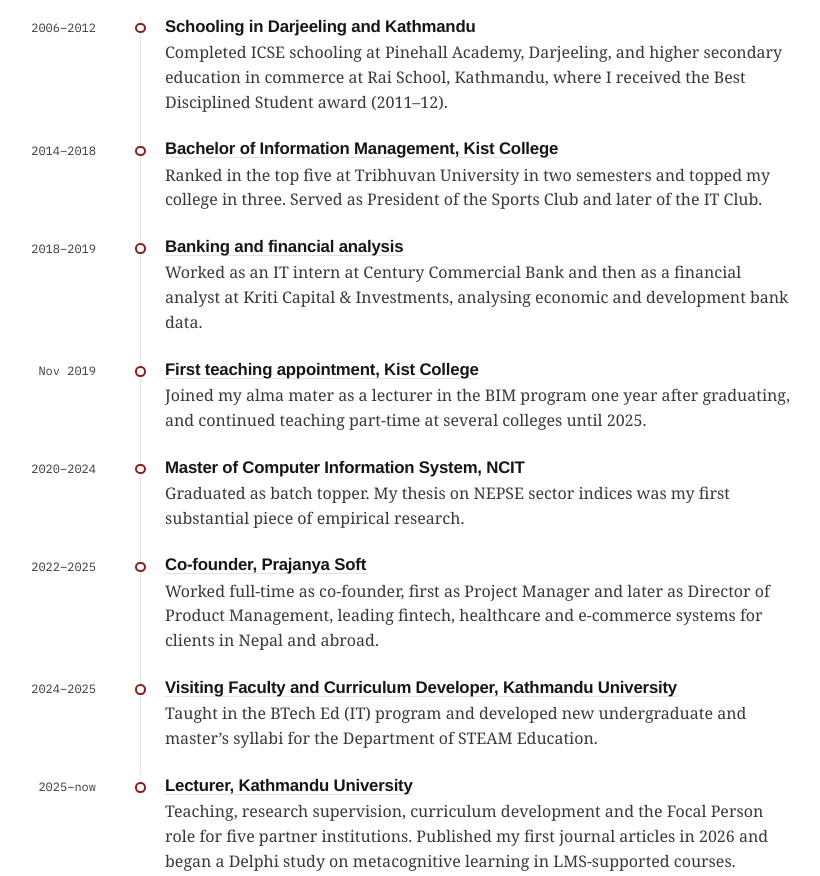
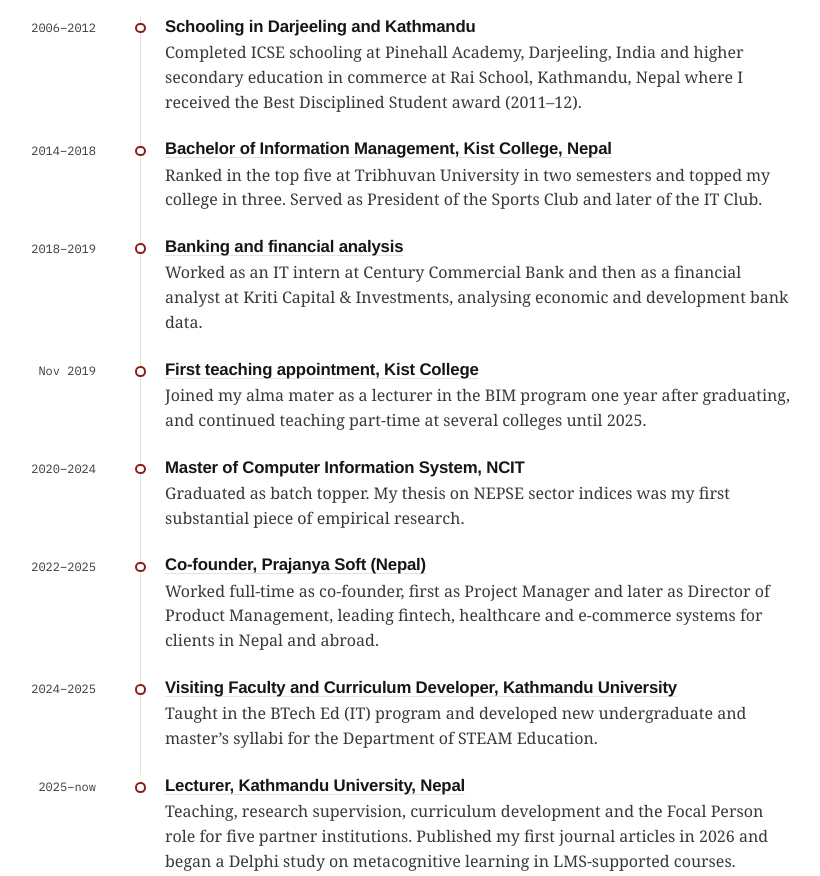
Before and after one commit to AvinashMaskey101/avinashweb, an Astro site: page / in a window 1280 px wide. Shown: the part 4100-4976 px from the top of the page, without its empty margins (112-932 px from the left). Built offline with nearby package versions, Linux system fonts and the light colour scheme; Astro itself is replaced by a stand-in of ours; a web font is replaced by a local one.

Commit message:
few updates

```diff
--- a/src/data/profile.ts
+++ b/src/data/profile.ts
@@ -15,12 +15,12 @@
 export const journey = [
   {
     years: '2006–2012',
-    title: 'Schooling in Darjeeling and Kathmandu',
-    text: 'Completed ICSE schooling at Pinehall Academy, Darjeeling, and higher secondary education in commerce at Rai School, Kathmandu, where I received the Best Disciplined Student award (2011–12).',
+    title: 'Schooling in Darjeeling and Kathmandu ',
+    text: 'Completed ICSE schooling at Pinehall Academy, Darjeeling, India and higher secondary education in commerce at Rai School, Kathmandu, Nepal where I received the Best Disciplined Student award (2011–12).',
   },
   {
     years: '2014–2018',
-    title: 'Bachelor of Information Management, Kist College',
+    title: 'Bachelor of Information Management, Kist College, Nepal',
     text: 'Ranked in the top five at Tribhuvan University in two semesters and topped my college in three. Served as President of the Sports Club and later of the IT Club.',
     href: '/background/#student',
   },
@@ -43,7 +43,7 @@
   },
   {
     years: '2022–2025',
-    title: 'Co-founder, Prajanya Soft',
+    title: 'Co-founder, Prajanya Soft (Nepal)',
     text: 'Worked full-time as co-founder, first as Project Manager and later as Director of Product Management, leading fintech, healthcare and e-commerce systems for clients in Nepal and abroad.',
     href: '/background/#industry',
   },
@@ -55,7 +55,7 @@
   },
   {
     years: '2025–now',
-    title: 'Lecturer, Kathmandu University',
+    title: 'Lecturer, Kathmandu University, Nepal',
     text: 'Teaching, research supervision, curriculum development and the Focal Person role for five partner institutions. Published my first journal articles in 2026 and began a Delphi study on metacognitive learning in LMS-supported courses.',
     href: '/teaching/',
   },
--- a/src/pages/teaching.astro
+++ b/src/pages/teaching.astro
@@ -37,7 +37,7 @@
     <span class="m" aria-hidden="true">§</span>
     <h1>Teaching</h1>
     <p class="dek">
-      Nearly seven years of teaching information technology at Nepali universities, and
+      Seven years of teaching information technology at Nepali universities, and
       full-time at Kathmandu University since July 2025. I teach in the BTech Ed (IT), BIT and
       Master of STEAM Education programs and develop curriculum for the department.
     </p>
@@ -55,7 +55,7 @@
   </Section>
 
   <Section id="courses" num="2" title="Courses taught at Kathmandu University">
-    <p class="small muted" style="margin-bottom: 0.6rem;">Department of STEAM Education, School of Education · ordered by level and course code</p>
+    <p class="small muted" style="margin-bottom: 0.6rem;">Department of STEAM Education, School of Education.</p>
     <h3 class="subhead">Undergraduate · BTech Ed (IT) and BIT</h3>
     <ul class="courses">
       {kuCourses.undergraduate.map((c) => (
```
